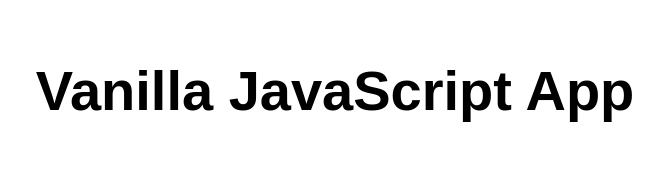
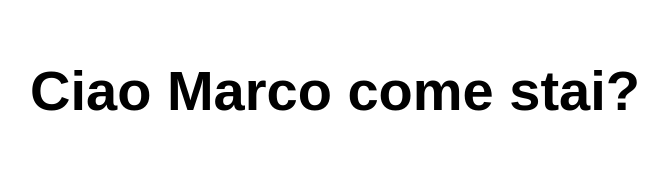
Before and after one commit to marcosolina/azurestaticwebapp, a plain HTML site: page src/index.html in a window 1280 px wide. Shown: the whole page, without its empty margins (305-973 px from the left). Drawn offline with Linux system fonts and the light colour scheme.

Commit message:
Update index.html

```diff
--- a/src/index.html
+++ b/src/index.html
@@ -10,7 +10,7 @@
 
 <body>
   <main>
-    <h1>Vanilla JavaScript App</h1>
+    <h1>Ciao Marco come stai?</h1>
   </main>
 </body>
 
```
